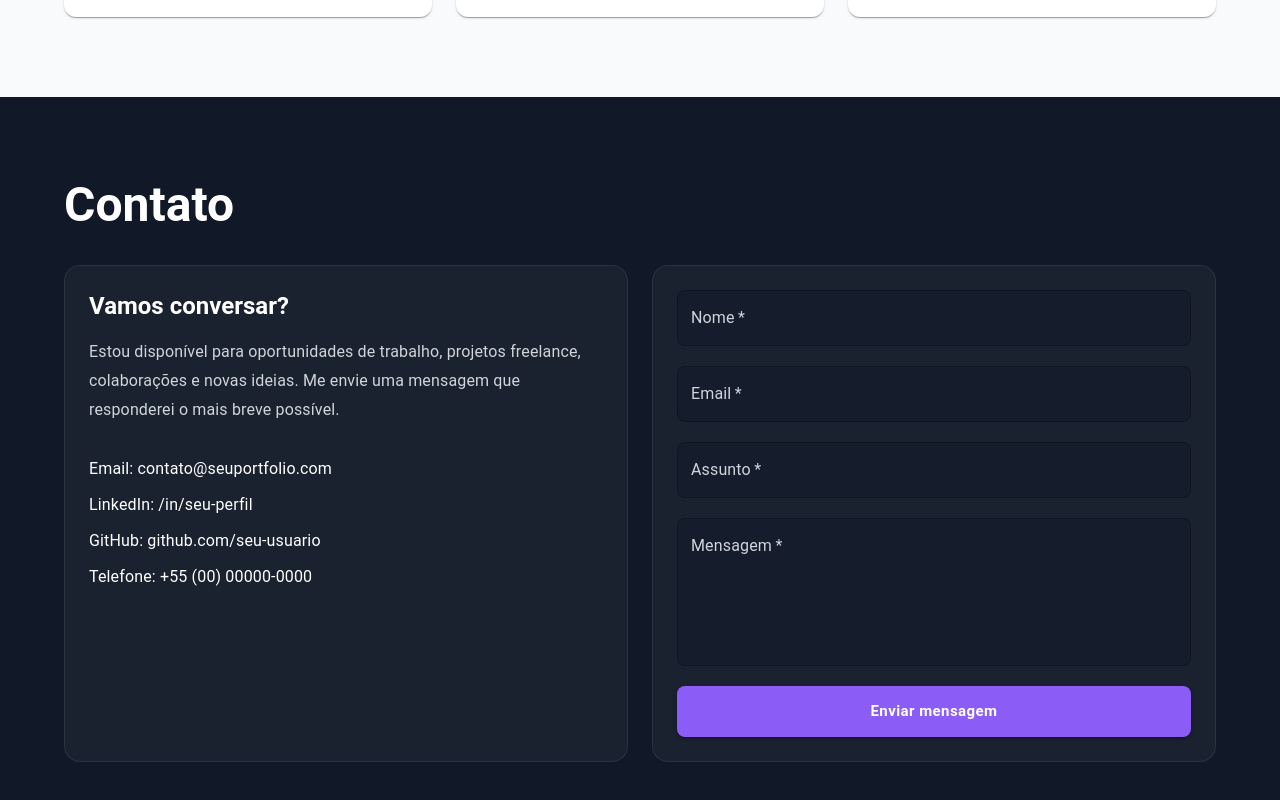
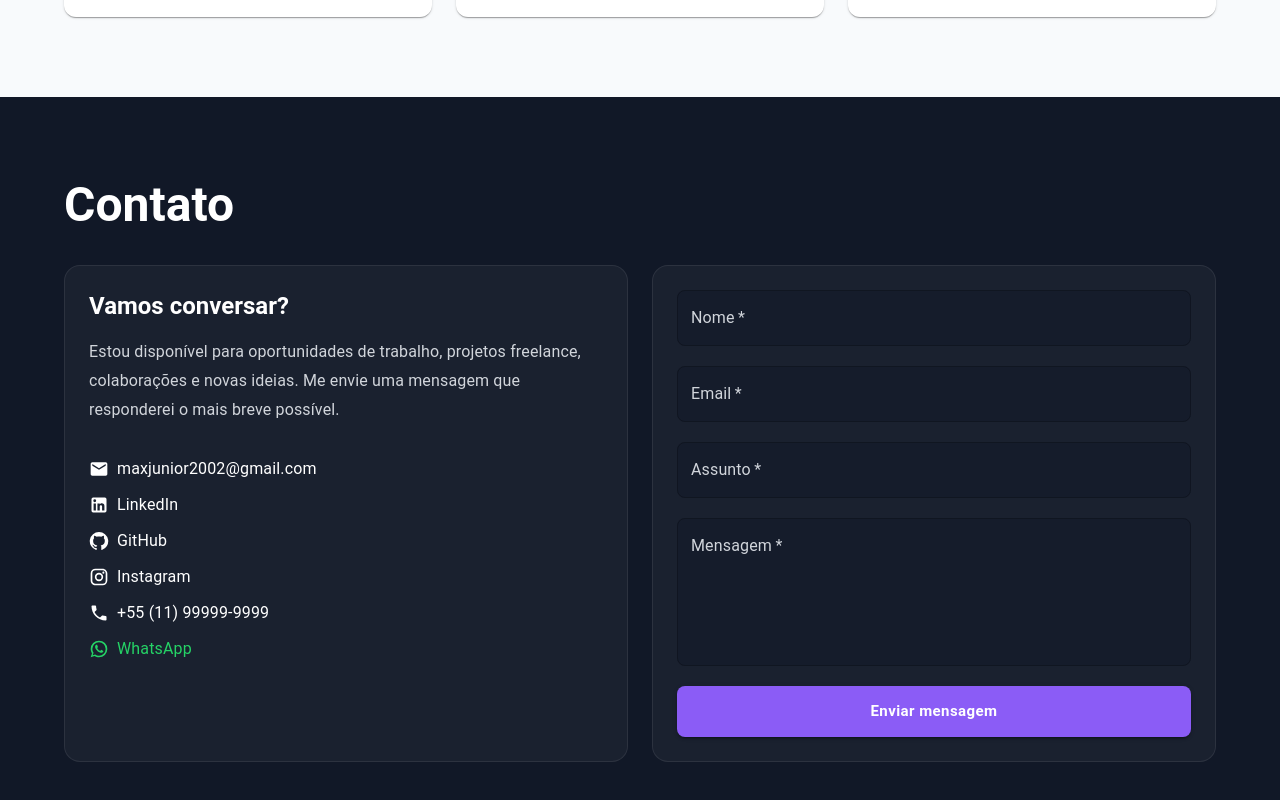
Before and after one commit to MaxJunior2002/Portifolio, a React (Vite) app in the folder meu-portifolio/: page / in a window 1280 px wide. Shown: the part 2499-3299 px from the top of the page. Built offline with nearby package versions, Linux system fonts and the light colour scheme.

Commit message:
Finalizando formulario

```diff
--- a/meu-portifolio/src/pages/sections/Contact/Contact.tsx
+++ b/meu-portifolio/src/pages/sections/Contact/Contact.tsx
@@ -4,11 +4,20 @@ import {
   Button,
   Container,
   Grid,
+  Link,
   Stack,
   styled,
   TextField,
   Typography,
 } from "@mui/material"
+import {
+  Email,
+  GitHub,
+  Instagram,
+  LinkedIn,
+  Phone,
+  WhatsApp,
+} from "@mui/icons-material"
 import { ChangeEvent, FormEvent, useState } from "react"
 
 const API_URL = import.meta.env.VITE_API_URL || "http://localhost:8081/api"
@@ -108,10 +117,104 @@ const Contact = () => {
               </Typography>
 
               <Stack spacing={1.5} sx={{ mt: 4 }}>
-                <Typography variant="body1">Email: contato@seuportfolio.com</Typography>
-                <Typography variant="body1">LinkedIn: /in/seu-perfil</Typography>
-                <Typography variant="body1">GitHub: github.com/seu-usuario</Typography>
-                <Typography variant="body1">Telefone: +55 (00) 00000-0000</Typography>
+                <Link
+                  href="mailto:maxjunior2002@gmail.com?subject=Contato%20via%20portf%C3%B3lio"
+                  rel="noreferrer"
+                  sx={{
+                    display: "flex",
+                    alignItems: "center",
+                    gap: 1,
+                    color: "#fff",
+                    textDecoration: "none",
+                    "&:hover": { color: "#8b5cf6" },
+                  }}
+                >
+                  <Email fontSize="small" />
+                  <Typography variant="body1">maxjunior2002@gmail.com</Typography>
+                </Link>
+
+                <Link
+                  href="https://www.linkedin.com/in/maximiliano-augusto-8a57611a5/"
+                  target="_blank"
+                  rel="noreferrer"
+                  sx={{
+                    display: "flex",
+                    alignItems: "center",
+                    gap: 1,
+                    color: "#fff",
+                    textDecoration: "none",
+                    "&:hover": { color: "#8b5cf6" },
+                  }}
+                >
+                  <LinkedIn fontSize="small" />
+                  <Typography variant="body1">LinkedIn</Typography>
+                </Link>
+
+                <Link
+                  href="https://github.com/maxjunior2002"
+                  target="_blank"
+                  rel="noreferrer"
+                  sx={{
+                    display: "flex",
+                    alignItems: "center",
+                    gap: 1,
+                    color: "#fff",
+                    textDecoration: "none",
+                    "&:hover": { color: "#8b5cf6" },
+                  }}
+                >
+                  <GitHub fontSize="small" />
+                  <Typography variant="body1">GitHub</Typography>
+                </Link>
+
+                <Link
+                  href="https://www.instagram.com/maxjunior2002/"
+                  target="_blank"
+                  rel="noreferrer"
+                  sx={{
+                    display: "flex",
+                    alignItems: "center",
+                    gap: 1,
+                    color: "#fff",
+                    textDecoration: "none",
+                    "&:hover": { color: "#8b5cf6" },
+                  }}
+                >
+                  <Instagram fontSize="small" />
+                  <Typography variant="body1">Instagram</Typography>
+                </Link>
+
+                <Link
+                  href="tel:+55 31 99558-2787"
+                  sx={{
+                    display: "flex",
+                    alignItems: "center",
+                    gap: 1,
+                    color: "#fff",
+                    textDecoration: "none",
+                    "&:hover": { color: "#8b5cf6" },
+                  }}
+                >
+                  <Phone fontSize="small" />
+                  <Typography variant="body1">+55 (11) 99999-9999</Typography>
+                </Link>
+
+                <Link
+                  href="https://wa.me/5531995582787?text=Ol%C3%A1%2C%20vi%20seu%20portf%C3%B3lio%20e%20gostaria%20de%20conversar."
+                  target="_blank"
+                  rel="noreferrer"
+                  sx={{
+                    display: "flex",
+                    alignItems: "center",
+                    gap: 1,
+                    color: "#25D366",
+                    textDecoration: "none",
+                    "&:hover": { color: "#1ebc5b" },
+                  }}
+                >
+                  <WhatsApp fontSize="small" />
+                  <Typography variant="body1">WhatsApp</Typography>
+                </Link>
               </Stack>
             </StyledCard>
           </Grid>
```
